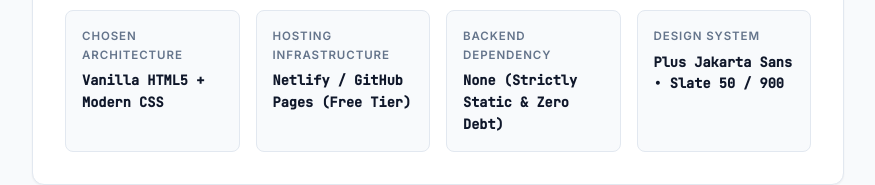
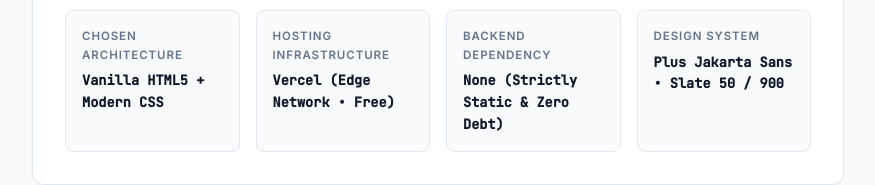
Before and after one commit to abdulah-naeem/FlyRank-ml-starter, a plain HTML site: page work/portfolio/index.html in a window 1280 px wide. Shown: the part 693-878 px from the top of the page, without its empty margins (202-1077 px from the left). Drawn offline with Linux system fonts and the light colour scheme.

Commit message:
chore(stack): update chosen hosting platform to Vercel with vercel.json and guide

```diff
--- a/work/portfolio/index.html
+++ b/work/portfolio/index.html
@@ -82,7 +82,7 @@
             </div>
             <div class="spec-item">
               <div class="spec-label">Hosting Infrastructure</div>
-              <div class="spec-value">Netlify / GitHub Pages (Free Tier)</div>
+              <div class="spec-value">Vercel (Edge Network &bull; Free)</div>
             </div>
             <div class="spec-item">
               <div class="spec-label">Backend Dependency</div>
```
Also changed, not shown: work/portfolio/vercel.json (added), 3 other files.
